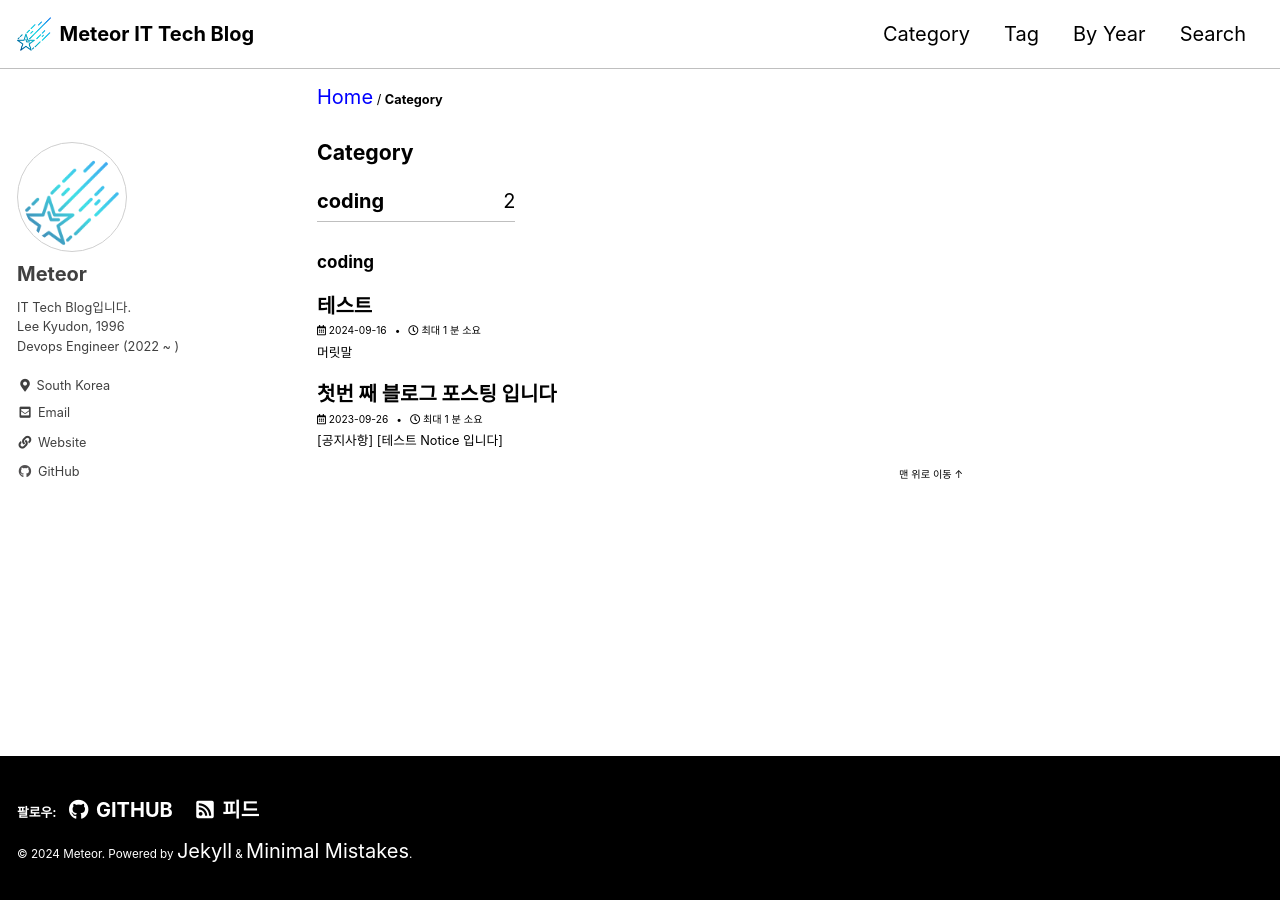
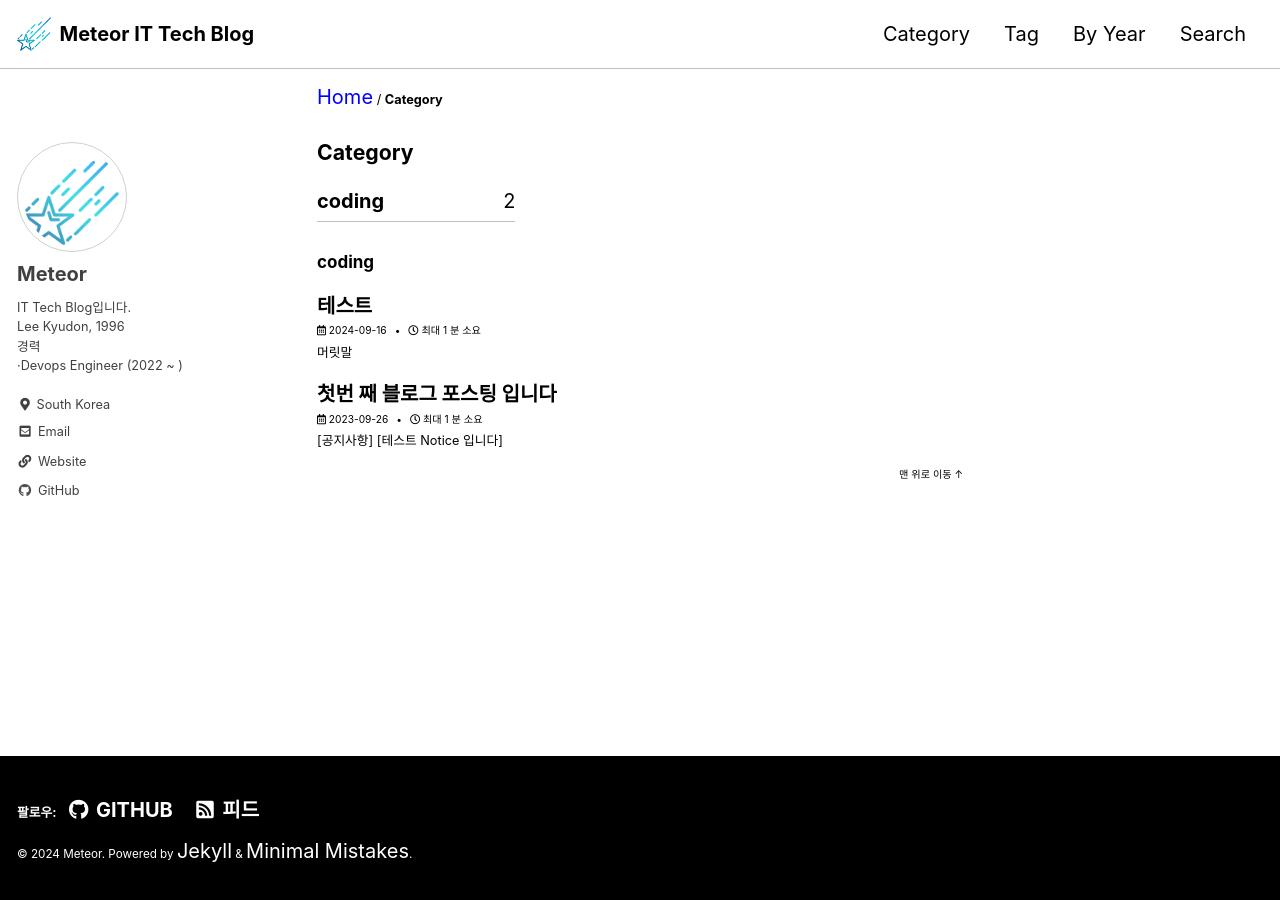
Before and after one commit to MeteorNote/MeteorNote.github.io, a Jekyll site: the page built from _pages/category-archive.md, in a window 1280 px wide. Built offline with Jekyll 4.4.1, drawn with Linux system fonts in a browser that asks for light colours; cached includes are drawn as plain includes.

Commit message:
config 수정
경력 기입

```diff
--- a/_config.yml
+++ b/_config.yml
@@ -106,7 +106,7 @@ analytics:
 author:
   name             : "Meteor"
   avatar           : "/images/meteor.png" # path of avatar image, e.g. "/assets/images/bio-photo.jpg"
-  bio              : "IT Tech Blog입니다. <br> Lee Kyudon, 1996 <br> Devops Engineer (2022 ~ )"
+  bio              : "IT Tech Blog입니다. <br> Lee Kyudon, 1996 <br> 경력 <br> &#8231;Devops Engineer (2022 ~ )"
   location         : "South Korea"
   email            :
   links:
--- a/_layouts/home.html
+++ b/_layouts/home.html
@@ -6,8 +6,8 @@ layout: archive
 
 <h2 class="archive__subtitle" style="color: #E2495B">Introduction</h2>
 <h3 style="font-size: 18px"> &#9989; Tech </h2>
-<p style="line-height: 0.5; font-size: 15px"> &#8231; CI/CD : Jenkins, Gitlab, Github, SVN </p>
-<p style="line-height: 0.5; font-size: 15px"> &#8231; Server : Linux(CentOS, Rocky), Kubernetes, Docker </p>
+<p style="line-height: 0.5; font-size: 15px"> &#8231;CI/CD : Jenkins, Gitlab, Github, SVN </p>
+<p style="line-height: 0.5; font-size: 15px"> &#8231;Server : Linux(CentOS, Rocky), Kubernetes, Docker </p>
 <h3 style="font-size: 18px"> &#9989; Certificate </h3>
 <img src="/images/home/aws-certified-solutions-architect-associate.png" width="77" height="77">
 <img src="/images/home/aws-certified-solutions-architect-professional.png" width="77" height="77">
```
